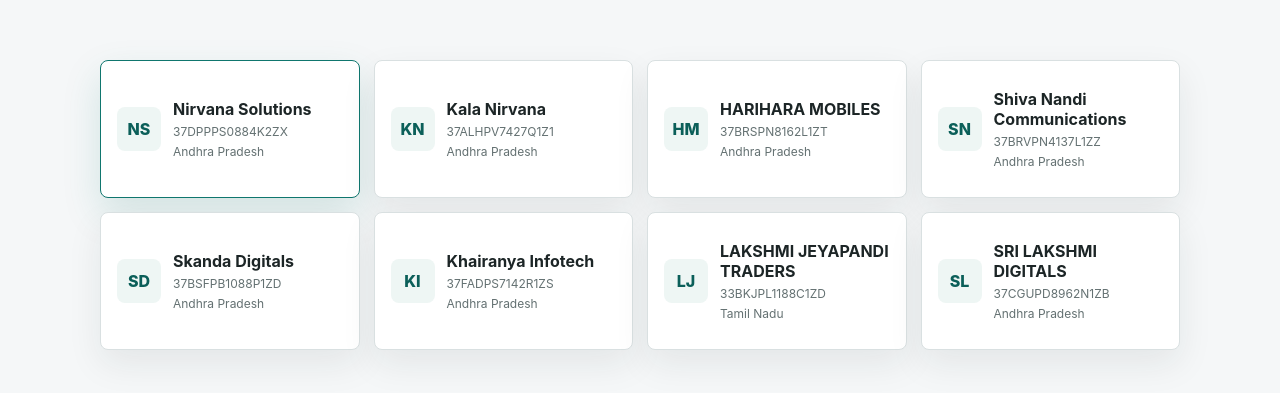
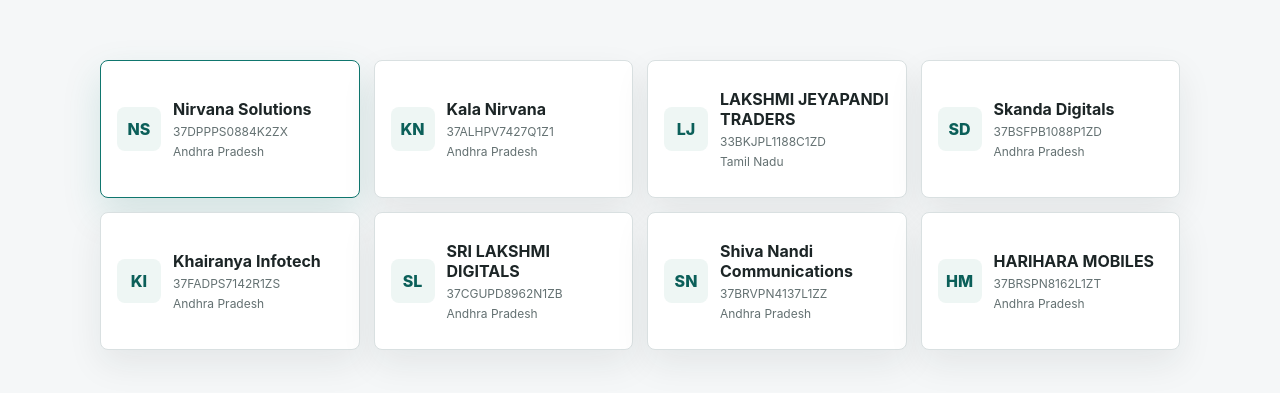
Before and after one commit to syogaraj4u/billing-software, a plain HTML site: page index.html in a window 1280 px wide. Shown: the part 195-588 px from the top of the page. Drawn offline with nearby package versions, Linux system fonts and the light colour scheme.

Commit message:
Sort home company selector order

```diff
--- a/app.js
+++ b/app.js
@@ -128,6 +128,7 @@ const GST_PROFILE_ALIASES = {
   "gst-8": ["sri lakshmi", "sri lakshmi digitals", "sld", "durga prasad", "durgaprasad"]
 };
 
+const HOME_COMPANY_PROFILE_ORDER = ["gst-1", "gst-2", "gst-7", "gst-5", "gst-6", "gst-8", "gst-4", "gst-3"];
 const AMBIGUOUS_PROFILE_ALIASES = new Set(["lakshmi", "s lakshmi"]);
 const GENERIC_PARTY_ALIASES = new Set(["cash", "cash customer", "customer", "supplier", "default", "default supplier"]);
 
@@ -576,7 +577,7 @@ function renderAppVisibility() {
 
 function renderCompanySelector() {
   const activeId = activeProfileId();
-  $("#companyCards").innerHTML = state.settings.profiles.map(profile => {
+  $("#companyCards").innerHTML = homeCompanyProfiles().map(profile => {
     const initials = companyInitials(profile.businessName || profile.label);
     return `
       <button class="company-card ${profile.id === activeId ? "selected" : ""}" type="button" data-profile-id="${profile.id}">
@@ -590,6 +591,15 @@ function renderCompanySelector() {
     `;
   }).join("");
   $$(".company-card").forEach(card => card.addEventListener("click", () => selectCompany(card.dataset.profileId)));
+}
+
+function homeCompanyProfiles() {
+  const order = new Map(HOME_COMPANY_PROFILE_ORDER.map((id, index) => [id, index]));
+  return [...state.settings.profiles].sort((a, b) => {
+    const aIndex = order.has(a.id) ? order.get(a.id) : HOME_COMPANY_PROFILE_ORDER.length;
+    const bIndex = order.has(b.id) ? order.get(b.id) : HOME_COMPANY_PROFILE_ORDER.length;
+    return aIndex - bIndex;
+  });
 }
 
 function companyInitials(value) {
--- a/index.html
+++ b/index.html
@@ -10,7 +10,7 @@
   <link rel="icon" href="data:,">
   <link rel="manifest" href="manifest.webmanifest">
   <link rel="apple-touch-icon" href="icon.svg">
-  <link rel="stylesheet" href="styles.css?v=20260626-invoice-no-status">
+  <link rel="stylesheet" href="styles.css?v=20260626-company-order">
   <script src="https://unpkg.com/lucide@latest/dist/umd/lucide.min.js"></script>
   <script src="https://cdn.jsdelivr.net/npm/@supabase/supabase-js@2"></script>
   <script src="cloud-config.js?v=20260626-cloud"></script>
@@ -411,6 +411,6 @@
 
   <div id="toast" role="status" aria-live="polite"></div>
   <script src="https://cdnjs.cloudflare.com/ajax/libs/pdf.js/3.11.174/pdf.min.js"></script>
-  <script src="app.js?v=20260626-invoice-no-status"></script>
+  <script src="app.js?v=20260626-company-order"></script>
 </body>
 </html>
--- a/service-worker.js
+++ b/service-worker.js
@@ -1,4 +1,4 @@
-const CACHE_NAME = "billing-software-v46";
+const CACHE_NAME = "billing-software-v47";
 const APP_ASSETS = [
   "./",
   "./index.html",
```
